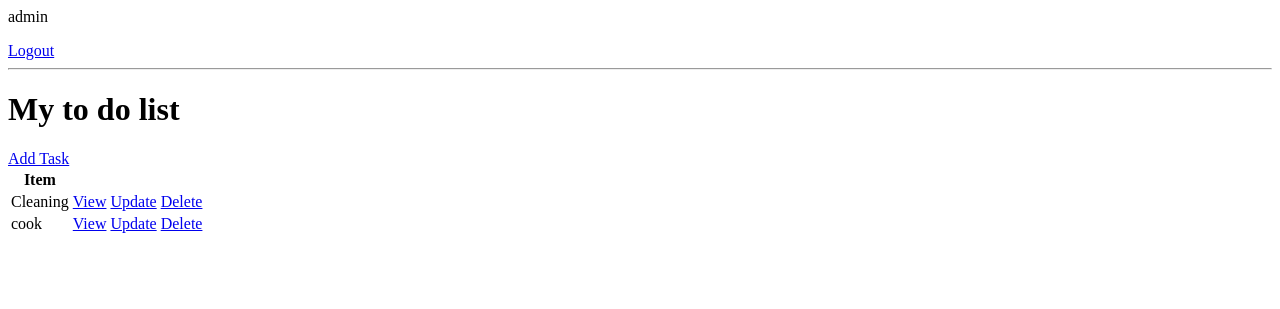
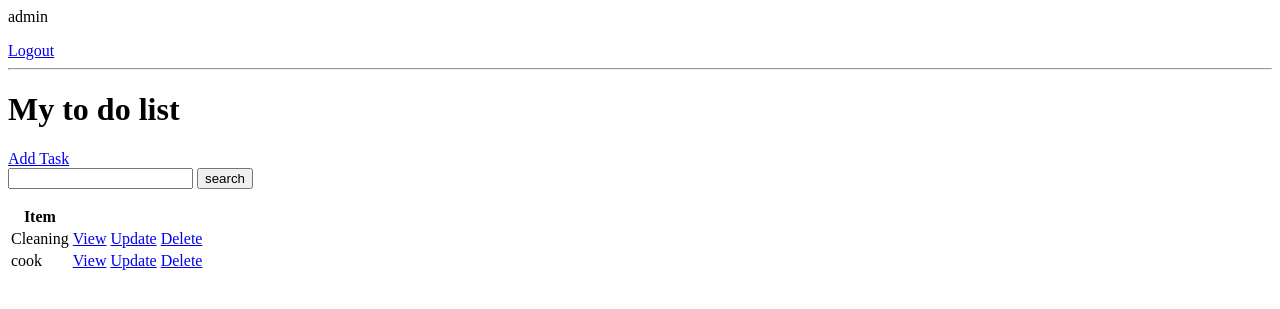
Before and after one commit to effiecancode/Task-Manager-App, a Django app: page / in a window 1280 px wide. Shown: the top 309 px of the page. Run offline with Django 4.2, Linux system fonts and the light colour scheme; a user stored in the database is signed in; data comes from the database, SQL or seed files in the repository; both versions use the stored data as it was after the commit.

Commit message:
Implement search

```diff
--- a/task_manager/main/templates/main/task_list.html
+++ b/task_manager/main/templates/main/task_list.html
@@ -10,6 +10,12 @@
 <hr>
 <h1>My to do list</h1>
 <a href="{% url 'task_create' %}">Add Task</a>
+
+<form method="GET">
+    <input type="text" name="search-area" value="{{search_input}}">
+    <input type="submit" value="search">
+</form>
+
 <table>
     <tr>
         <th>Item</th>
--- a/task_manager/main/views.py
+++ b/task_manager/main/views.py
@@ -39,7 +39,7 @@ class RegisterPage(FormView):
             login(self.request, user)
         return super(RegisterPage, self).form_valid(form)
 
-    #
+    # authenticated user should not see register page
     def get(self, *args, **kwargs):
         if self.request.user.is_authenticated:
             return redirect('tasks')
@@ -55,6 +55,13 @@ class TaskList(LoginRequiredMixin, ListView,):
         context = super().get_context_data(**kwargs)
         context['tasks'] = context['tasks'].filter(user=self.request.user)
         context['count'] = context['tasks'].filter(complete=False).count()
+
+        search_input = self.request.GET.get('search-area') or ''
+        if search_input:
+            context['tasks'] = context['tasks'].filter(title__startswith=search_input)
+
+        context['search_input'] = search_input
+
         return context
 
 
```
Also changed, not shown: task_manager/db.sqlite3.
